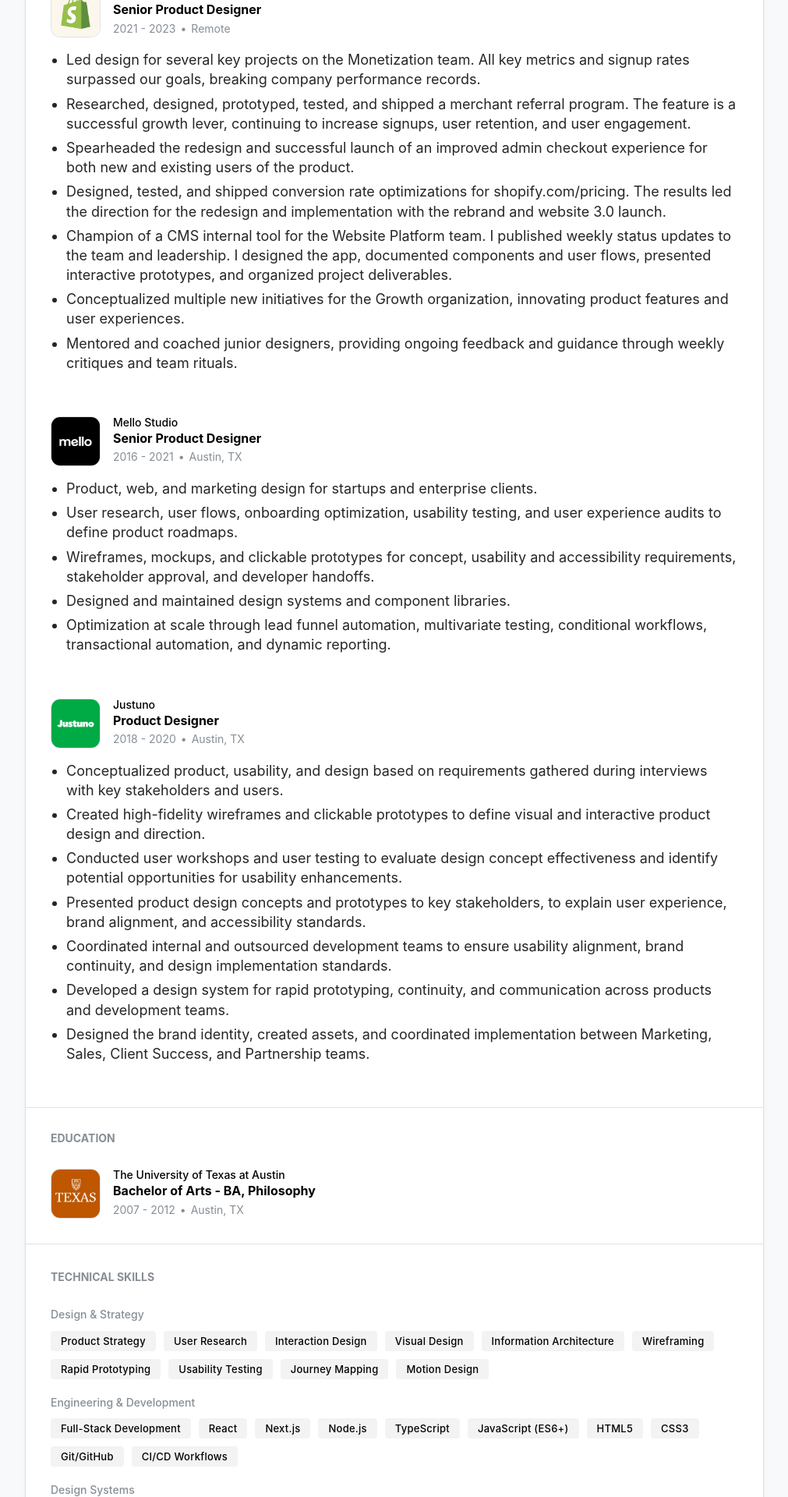
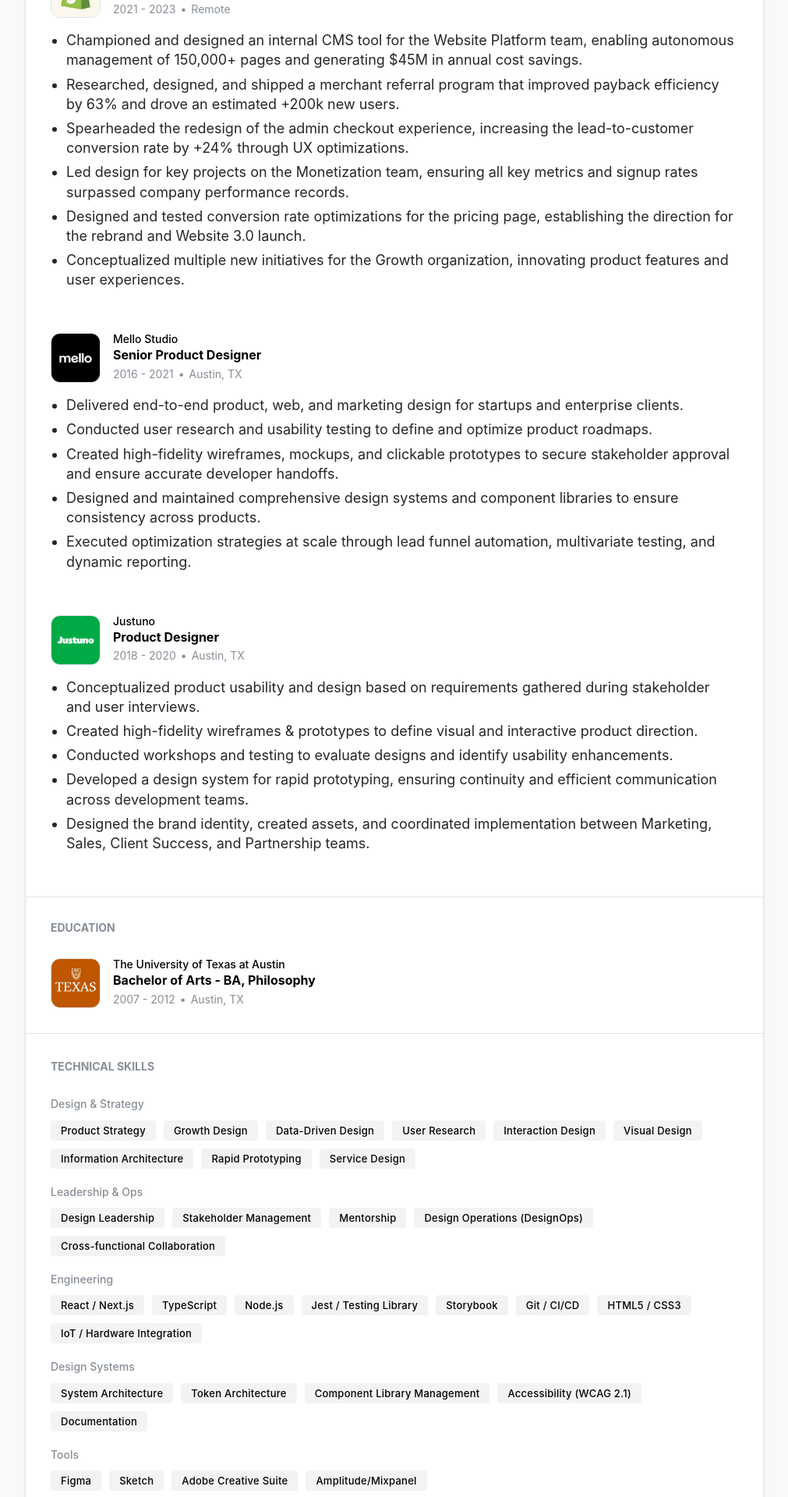
Before and after one commit to emreerdener/portfolio, a Next.js app: page /profile in a window 1280 px wide. Shown: the part 1440-3360 px from the top of the page at 78% size, without its empty margins (268-1279 px from the left). Built offline with nearby package versions, Linux system fonts and the light colour scheme.

Commit message:
Update resume and work experience references

```diff
--- a/src/components/content/experience/components/TechnicalSkills.tsx
+++ b/src/components/content/experience/components/TechnicalSkills.tsx
@@ -1,4 +1,3 @@
-import React from 'react';
 import { Badge, Group, Stack, Text, Title } from '@mantine/core';
 
 export default function TechnicalSkills() {
@@ -7,48 +6,52 @@ export default function TechnicalSkills() {
       category: 'Design & Strategy',
       skills: [
         'Product Strategy',
+        'Growth Design',
+        'Data-Driven Design',
         'User Research',
         'Interaction Design',
         'Visual Design',
         'Information Architecture',
-        'Wireframing',
         'Rapid Prototyping',
-        'Usability Testing',
-        'Journey Mapping',
-        'Motion Design',
+        'Service Design',
       ],
     },
     {
-      category: 'Engineering & Development',
+      category: 'Leadership & Ops',
       skills: [
-        'Full-Stack Development',
-        'React',
-        'Next.js',
+        'Design Leadership',
+        'Stakeholder Management',
+        'Mentorship',
+        'Design Operations (DesignOps)',
+        'Cross-functional Collaboration',
+      ],
+    },
+    {
+      category: 'Engineering',
+      skills: [
+        'React / Next.js',
+        'TypeScript',
         'Node.js',
-        'TypeScript',
-        'JavaScript (ES6+)',
-        'HTML5',
-        'CSS3',
-        'Git/GitHub',
-        'CI/CD Workflows',
+        'Jest / Testing Library',
+        'Storybook',
+        'Git / CI/CD',
+        'HTML5 / CSS3',
+        'IoT / Hardware Integration',
       ],
     },
     {
       category: 'Design Systems',
       skills: [
-        'Atomic Design',
+        'System Architecture',
         'Token Architecture',
         'Component Library Management',
-        'Accessibility Standards (WCAG)',
+        'Accessibility (WCAG 2.1)',
+        'Documentation',
       ],
     },
     {
       category: 'Tools',
-      skills: [
-        'Figma',
-        'Sketch',
-        'Adobe Creative Suite (XD, Photoshop, Illustrator, AfterEffects)',
-      ],
+      skills: ['Figma', 'Sketch', 'Adobe Creative Suite', 'Amplitude/Mixpanel'],
     },
   ];
 
--- a/src/components/content/experience/data/jobs.ts
+++ b/src/components/content/experience/data/jobs.ts
@@ -15,12 +15,12 @@ export const JOBS: Job[] = [
     location: 'Remote',
     logoSrc: '/images/logos/experience/vivint.svg',
     bullets: [
-      'Lead design strategy and execution across 5+ product initiatives, directly collaborating with C-suite executives and cross-functional teams to align design vision with business objectives.',
-      'Architected and rebuilt the entire design system from scratch in just two months, resolving four years of technical debt and unifying the UI across mobile and IoT hardware interfaces.',
+      'Lead design strategy and execution across 5+ product initiatives, collaborating directly with C-suite executives and cross-functional teams to align design vision with business objectives.',
+      'Architected and rebuilt the entire design system from scratch in two months, resolving four years of technical debt and accelerating development velocity by 2x.',
       'Spearheaded the Energy Intelligence UX design for Vivint and NRG platforms, transforming complex energy data into intuitive interfaces.',
-      'Redesigned the onboarding UX and product experience for Smart Locks, significantly reducing the number of customer support tickets and optimizing the overall UX.',
-      'Designed the UX for smart lighting controls, as well as introducing new lighting features like color controls, lighting groups, and onboarding optimizations.',
-      'Completely redesigned critical bridge device setup process, resolving multiple technical issues while improving efficiency by 45% and reducing average setup time by 1:45 minutes, directly impacting customer satisfaction scores.',
+      'Redesigned the onboarding UX for Smart Locks and Smart Lighting, significantly reducing customer support ticket volume and optimizing user success rates.',
+      'Completely redesigned the critical bridge device setup process, improving efficiency by 45% and reducing average setup time by nearly 2 minutes.',
+      'Mentor junior designers, providing ongoing feedback and guidance through weekly critiques and team rituals.',
     ],
   },
   {
@@ -30,13 +30,12 @@ export const JOBS: Job[] = [
     location: 'Remote',
     logoSrc: '/images/logos/experience/shopify.jpg',
     bullets: [
-      'Led design for several key projects on the Monetization team. All key metrics and signup rates surpassed our goals, breaking company performance records.',
-      'Researched, designed, prototyped, tested, and shipped a merchant referral program. The feature is a successful growth lever, continuing to increase signups, user retention, and user engagement.',
-      'Spearheaded the redesign and successful launch of an improved admin checkout experience for both new and existing users of the product.',
-      'Designed, tested, and shipped conversion rate optimizations for shopify.com/pricing. The results led the direction for the redesign and implementation with the rebrand and website 3.0 launch.',
-      'Champion of a CMS internal tool for the Website Platform team. I published weekly status updates to the team and leadership. I designed the app, documented components and user flows, presented interactive prototypes, and organized project deliverables.',
+      'Championed and designed an internal CMS tool for the Website Platform team, enabling autonomous management of 150,000+ pages and generating $45M in annual cost savings.',
+      'Researched, designed, and shipped a merchant referral program that improved payback efficiency by 63% and drove an estimated +200k new users.',
+      'Spearheaded the redesign of the admin checkout experience, increasing the lead-to-customer conversion rate by +24% through UX optimizations.',
+      'Led design for key projects on the Monetization team, ensuring all key metrics and signup rates surpassed company performance records.',
+      'Designed and tested conversion rate optimizations for the pricing page, establishing the direction for the rebrand and Website 3.0 launch.',
       'Conceptualized multiple new initiatives for the Growth organization, innovating product features and user experiences.',
-      'Mentored and coached junior designers, providing ongoing feedback and guidance through weekly critiques and team rituals.',
     ],
   },
   {
@@ -46,11 +45,11 @@ export const JOBS: Job[] = [
     location: 'Austin, TX',
     logoSrc: '/images/logos/experience/mello.jpg',
     bullets: [
-      'Product, web, and marketing design for startups and enterprise clients.',
-      'User research, user flows, onboarding optimization, usability testing, and user experience audits to define product roadmaps.',
-      'Wireframes, mockups, and clickable prototypes for concept, usability and accessibility requirements, stakeholder approval, and developer handoffs.',
-      'Designed and maintained design systems and component libraries.',
-      'Optimization at scale through lead funnel automation, multivariate testing, conditional workflows, transactional automation, and dynamic reporting.',
+      'Delivered end-to-end product, web, and marketing design for startups and enterprise clients.',
+      'Conducted user research and usability testing to define and optimize product roadmaps.',
+      'Created high-fidelity wireframes, mockups, and clickable prototypes to secure stakeholder approval and ensure accurate developer handoffs.',
+      'Designed and maintained comprehensive design systems and component libraries to ensure consistency across products.',
+      'Executed optimization strategies at scale through lead funnel automation, multivariate testing, and dynamic reporting.',
     ],
   },
   {
@@ -60,12 +59,10 @@ export const JOBS: Job[] = [
     location: 'Austin, TX',
     logoSrc: '/images/logos/experience/justuno.png',
     bullets: [
-      'Conceptualized product, usability, and design based on requirements gathered during interviews with key stakeholders and users.',
-      'Created high-fidelity wireframes and clickable prototypes to define visual and interactive product design and direction.',
-      'Conducted user workshops and user testing to evaluate design concept effectiveness and identify potential opportunities for usability enhancements.',
-      'Presented product design concepts and prototypes to key stakeholders, to explain user experience, brand alignment, and accessibility standards.',
-      'Coordinated internal and outsourced development teams to ensure usability alignment, brand continuity, and design implementation standards.',
-      'Developed a design system for rapid prototyping, continuity, and communication across products and development teams.',
+      'Conceptualized product usability and design based on requirements gathered during stakeholder and user interviews.',
+      'Created high-fidelity wireframes & prototypes to define visual and interactive product direction.',
+      'Conducted workshops and testing to evaluate designs and identify usability enhancements.',
+      'Developed a design system for rapid prototyping, ensuring continuity and efficient communication across development teams.',
       'Designed the brand identity, created assets, and coordinated implementation between Marketing, Sales, Client Success, and Partnership teams.',
     ],
   },
```
Also changed, not shown: src/app/resume/page.tsx (+6 -6 lines), 1 other file (tests, documents, lock files or other folders).
